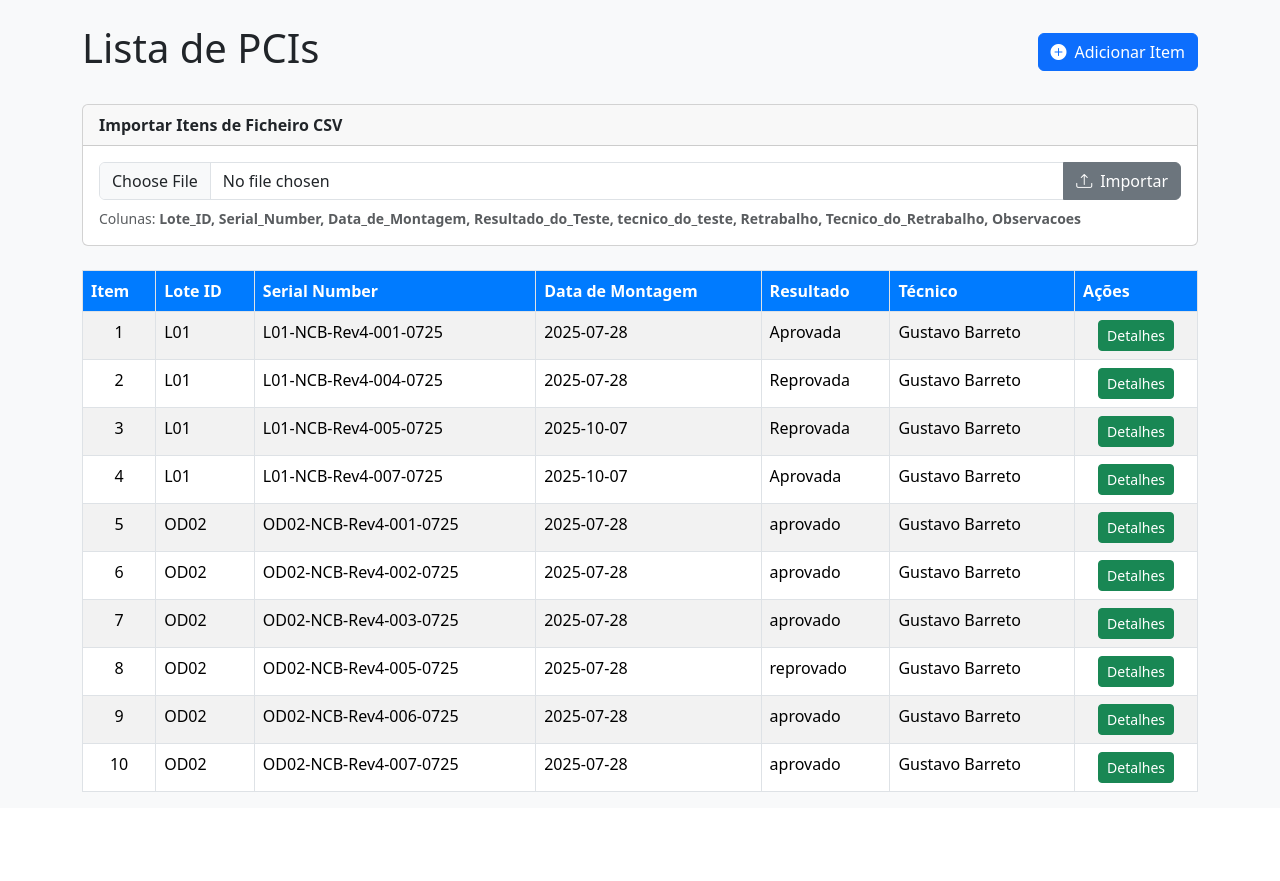
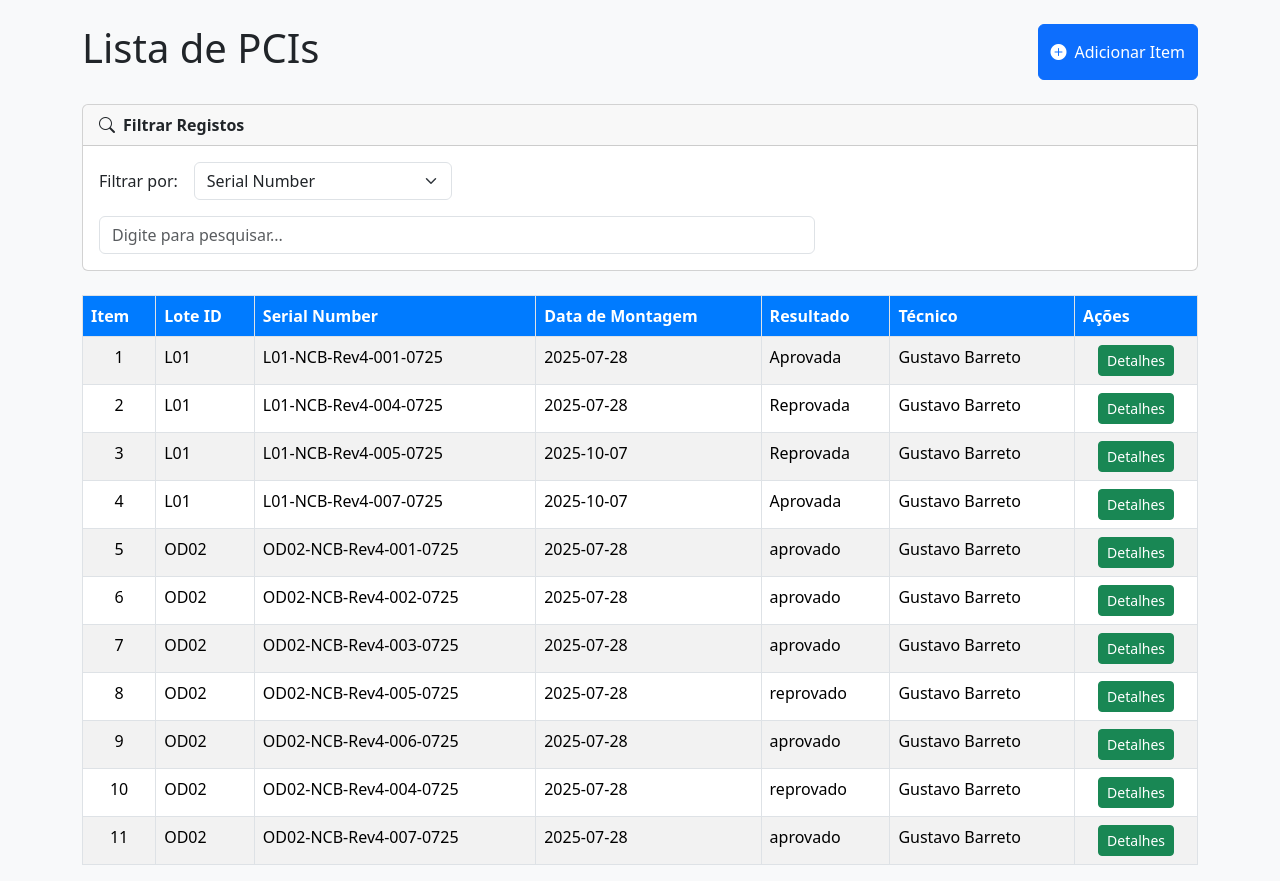
Before and after one commit to gustavo-gbarreto/Registro-de-PCIs, a Flask app: page /admin/ in a window 1280 px wide. Shown: the part 56-937 px from the top of the page. Before the commit the page ends 848 px from the top, so only its background shows below. Run offline with Flask 3, Linux system fonts and the light colour scheme; a user stored in the database is signed in.

Commit message:
adição do sistema de filtro de pesquisa

```diff
--- a/templates/lotes.html
+++ b/templates/lotes.html
@@ -1,5 +1,7 @@
 {% extends "base.html" %}
+
 {% block title %}Lista de Lotes{% endblock %}
+
 {% block styles %}
 <style>
     .modal { display: none; position: fixed; z-index: 1050; left: 0; top: 0; width: 100%; height: 100%; background-color: rgba(0,0,0,0.5); justify-content: center; align-items: center; overflow-y: auto; }
@@ -9,50 +11,66 @@
     .required-indicator { color: #dc3545; display: none; }
 </style>
 {% endblock %}
+
+
 {% block content %}
-<div class="d-flex justify-content-between align-items-center mb-4">
+<div class="d-flex justify-content-between align-items: center mb-4">
     <h1>Lista de PCIs</h1>
     {% if current_user and current_user.is_authenticated and current_user.role == 'admin' %}
-    <button class="btn btn-primary" id="btn-add-item"><i class="bi bi-plus-circle-fill me-2"></i>Adicionar Item</button>
+    <button class="btn btn-primary" id="btn-add-item">
+        <i class="bi bi-plus-circle-fill me-2"></i>Adicionar Item
+    </button>
     {% endif %}
 </div>
-{% if current_user and current_user.is_authenticated and current_user.role == 'admin' %}
+
 <div class="card mb-4">
-    <div class="card-header"><strong>Importar Itens de Ficheiro CSV</strong></div>
+    <div class="card-header"><i class="bi bi-search me-2"></i><strong>Filtrar Registos</strong></div>
     <div class="card-body">
-        <form action="{{ url_for('admin.upload_csv') }}" method="POST" enctype="multipart/form-data">
-            <div class="input-group">
-                <input type="file" class="form-control" name="csv_file" accept=".csv" required>
-                <button class="btn btn-secondary" type="submit"><i class="bi bi-upload me-2"></i>Importar</button>
+        <div class="row g-3 align-items-center">
+            <div class="col-auto"><label for="filter-column" class="col-form-label">Filtrar por:</label></div>
+            <div class="col-md-3">
+                <select id="filter-column" class="form-select">
+                    <option value="2" selected>Serial Number</option>
+                    <option value="1">Lote ID</option>
+                    <option value="3">Data de Montagem</option>
+                    <option value="4">Resultado do Teste</option>
+                </select>
             </div>
-            <div class="form-text mt-2">Colunas: <strong>Lote_ID, Serial_Number, Data_de_Montagem, Resultado_do_Teste, tecnico_do_teste, Retrabalho, Tecnico_do_Retrabalho, Observacoes</strong></div>
-        </form>
+            <div class="col-md-8"><input type="text" id="filter-input" class="form-control" placeholder="Digite para pesquisar..."></div>
         </div>
     </div>
-{% endif %}
+</div>
+
 <div class="table-responsive">
     <table class="table table-striped table-bordered table-hover">
         <thead>
             <tr>
-                <th>Item</th> <th>Lote ID</th> <th>Serial Number</th> <th>Data de Montagem</th> <th>Resultado</th> <th>Técnico</th> <th>Ações</th>
+                <th>Item</th><th>Lote ID</th><th>Serial Number</th><th>Data de Montagem</th><th>Resultado</th><th>Técnico</th><th>Ações</th>
             </tr>
         </thead>
-        <tbody>
+        <tbody id="pci-table-body">
             {% for id, dados in pci_list.items() %}
             <tr>
-                <td class="text-center">{{ id }}</td> <td>{{ dados.Lote_ID }}</td> <td>{{ dados.Serial_Number }}</td> <td>{{ dados.Data_de_Montagem }}</td> <td>{{ dados.Resultado_do_Teste }}</td> <td>{{ dados.tecnico_do_teste }}</td>
+                <td class="text-center">{{ id }}</td><td>{{ dados.Lote_ID }}</td><td>{{ dados.Serial_Number }}</td><td>{{ dados.Data_de_Montagem }}</td><td>{{ dados.Resultado_do_Teste }}</td><td>{{ dados.tecnico_do_teste }}</td>
                 <td class="text-center"><button class="btn btn-success btn-sm btn-detalhes" data-target="modal-{{ id }}">Detalhes</button></td>
             </tr>
             {% endfor %}
         </tbody>
     </table>
 </div>
+
 {% if current_user and current_user.is_authenticated and current_user.role == 'admin' %}
 <div id="modal-add-item" class="modal">
-    <div class="modal-conteudo">
+    <div class="modal-conteudo" style="width: 90%; max-width: 700px;">
         <span class="fechar">&times;</span>
+        <ul class="nav nav-tabs" id="add-item-tab" role="tablist">
+            <li class="nav-item" role="presentation"><button class="nav-link active" id="manual-tab" data-bs-toggle="tab" data-bs-target="#manual-pane" type="button">Adicionar Manualmente</button></li>
+            <li class="nav-item" role="presentation"><button class="nav-link" id="csv-tab" data-bs-toggle="tab" data-bs-target="#csv-pane" type="button">Importar de CSV</button></li>
+        </ul>
+        <div class="tab-content pt-3" id="add-item-tabContent">
+            <div class="tab-pane fade show active" id="manual-pane" role="tabpanel">
                 <form id="form-add-item" action="{{ url_for('admin.cadastro_lotes') }}" method="POST">
-            <h2>Adicionar Novo Item Manualmente</h2><hr>
+                    <h2>Adicionar Novo Item</h2><hr>
                     <div class="row">
                         <div class="col-md-6 mb-3"><label class="form-label">Lote ID</label><input type="text" name="Lote_ID" class="form-control" required></div>
                         <div class="col-md-6 mb-3"><label class="form-label">Serial Number</label><input type="text" name="Serial_Number" class="form-control" required></div>
@@ -68,14 +86,25 @@
                     <div class="d-flex justify-content-end"><button type="submit" class="btn btn-primary">Salvar Novo Item</button></div>
                 </form>
             </div>
+            <div class="tab-pane fade" id="csv-pane" role="tabpanel">
+                <h2>Importar Itens de Ficheiro CSV</h2>
+                <p>Selecione um ficheiro .csv para adicionar múltiplos itens à lista de uma só vez.</p>
+                <form action="{{ url_for('admin.upload_csv') }}" method="POST" enctype="multipart/form-data">
+                    <div class="input-group"><input type="file" class="form-control" name="csv_file" accept=".csv" required><button class="btn btn-secondary" type="submit"><i class="bi bi-upload me-2"></i>Importar</button></div>
+                    <div class="form-text mt-2">Colunas: <strong>Lote_ID, Serial_Number, Data_de_Montagem, Resultado_do_Teste, tecnico_do_teste, Retrabalho, Tecnico_do_Retrabalho, Observacoes</strong></div>
+                </form>
+            </div>
+        </div>
+    </div>
 </div>
 {% endif %}
+
 {% for id, dados in pci_list.items() %}
 <div id="modal-{{ id }}" class="modal">
     <div class="modal-conteudo" id="modal-content-{{ id }}">
         <span class="fechar">&times;</span>
         <h2>Detalhes: {{ dados.Serial_Number }}</h2><hr>
-        <p><strong>Lote ID:</strong> {{ dados.Lote_ID }}</p> <p><strong>Data de Montagem:</strong> {{ dados.Data_de_Montagem }}</p> <p><strong>Resultado do Teste:</strong> {{ dados.Resultado_do_Teste }}</p> <p><strong>Técnico do Teste:</strong> {{ dados.tecnico_do_teste }}</p> <p><strong>Retrabalho:</strong> {{ dados.Retrabalho }}</p> <p><strong>Técnico do Retrabalho:</strong> {{ dados.Tecnico_do_Retrabalho }}</p> <p><strong>Observações:</strong> {{ dados.Observacoes }}</p>
+        <p><strong>Lote ID:</strong> {{ dados.Lote_ID }}</p><p><strong>Data de Montagem:</strong> {{ dados.Data_de_Montagem }}</p><p><strong>Resultado do Teste:</strong> {{ dados.Resultado_do_Teste }}</p><p><strong>Técnico do Teste:</strong> {{ dados.tecnico_do_teste }}</p><p><strong>Retrabalho:</strong> {{ dados.Retrabalho }}</p><p><strong>Técnico do Retrabalho:</strong> {{ dados.Tecnico_do_Retrabalho }}</p><p><strong>Observações:</strong> {{ dados.Observacoes }}</p>
         {% if current_user and current_user.is_authenticated and current_user.role == 'admin' %}
         <div class="mt-4 d-flex justify-content-end gap-2">
             <button class="btn btn-warning" c-get="{{ url_for('admin.obter_pci_form', serial_id=id) }}" c-target="#modal-content-{{ id }}"><i class="bi bi-pencil-fill me-2"></i>Editar</button>
@@ -86,9 +115,37 @@
 </div>
 {% endfor %}
 {% endblock %}
+
 {% block scripts %}
 <script>
 document.addEventListener('DOMContentLoaded', () => {
+    // Lógica de Filtro
+    const filterInput = document.getElementById('filter-input');
+    const filterColumn = document.getElementById('filter-column');
+    const tableBody = document.getElementById('pci-table-body');
+    function filterTable() {
+        if (!filterInput || !filterColumn || !tableBody) return;
+        const query = filterInput.value.toUpperCase();
+        const columnIndex = parseInt(filterColumn.value, 10);
+        const rows = tableBody.getElementsByTagName('tr');
+        for (let i = 0; i < rows.length; i++) {
+            const cell = rows[i].getElementsByTagName('td')[columnIndex];
+            if (cell) {
+                const cellText = cell.textContent || cell.innerText;
+                if (cellText.toUpperCase().indexOf(query) > -1) {
+                    rows[i].style.display = "";
+                } else {
+                    rows[i].style.display = "none";
+                }
+            }
+        }
+    }
+    if (filterInput) {
+        filterInput.addEventListener('keyup', filterTable);
+        filterColumn.addEventListener('change', filterTable);
+    }
+
+    // Lógica para o formulário de ADIÇÃO MANUAL
     const formAddItem = document.getElementById('form-add-item');
     if (formAddItem) {
         formAddItem.addEventListener('submit', async (e) => {
@@ -100,6 +157,8 @@
             else { const err = await resp.json(); alert(err.message ? 'Erro: ' + err.message : 'Ocorreu um erro.'); }
         });
     }
+
+    // Lógica de validação condicional do formulário de ADIÇÃO
     const resAdd = document.getElementById('add-resultado-teste');
     if (resAdd) {
         const retrabalhoAdd = document.getElementById('add-retrabalho');
@@ -116,7 +175,10 @@
             }
         };
         resAdd.addEventListener('change', updateAddFields);
+        updateAddFields();
     }
+
+    // Delegação de evento para os formulários de EDIÇÃO
     document.body.addEventListener('submit', async (e) => {
         if (e.target && e.target.id.startsWith('edit-form-')) {
             const form = e.target;
@@ -128,6 +190,8 @@
             else { alert('Ocorreu um erro ao salvar as alterações.'); }
         }
     });
+
+    // Delegação de evento para a validação condicional dos formulários de EDIÇÃO
     document.body.addEventListener('change', (e) => {
         if (e.target && e.target.id.startsWith('edit-resultado-teste-')) {
             const resEdit = e.target;
@@ -135,18 +199,24 @@
             const retrabalhoEdit = document.getElementById('edit-retrabalho-' + id);
             const tecRetrabalhoEdit = document.getElementById('edit-tecnico-retrabalho-' + id);
             const indicatorsEdit = document.querySelectorAll(`#edit-form-${id} .required-indicator`);
+            if (retrabalhoEdit && tecRetrabalhoEdit && indicatorsEdit.length > 0) {
                 const isReprovado = resEdit.value === 'Reprovada';
                 retrabalhoEdit.required = isReprovado;
                 tecRetrabalhoEdit.required = isReprovado;
                 indicatorsEdit.forEach(i => i.style.display = isReprovado ? 'inline' : 'none');
             }
+        }
     });
+
+    // Lógica COMPLETA para abrir e fechar TODOS os modais
     const btnAddItem = document.getElementById('btn-add-item');
     if (btnAddItem) { btnAddItem.addEventListener('click', () => { document.getElementById('modal-add-item').style.display = 'flex'; }); }
     document.querySelectorAll('.btn-detalhes').forEach(b => { b.addEventListener('click', () => { const modal = document.getElementById(b.dataset.target); if (modal) modal.style.display = 'flex'; }); });
     document.querySelectorAll('.fechar').forEach(b => { b.addEventListener('click', () => { b.closest('.modal').style.display = 'none'; }); });
     window.addEventListener('click', (e) => { if (e.target.classList.contains('modal')) e.target.style.display = 'none'; });
-    if (window.$C) $C();
+
+    // Re-inicializa o cru.js para os botões de DELETAR que ainda o usam
+    if (window.$C) { $C(); }
 });
 </script>
 {% endblock %}
```
Also changed, not shown: database/PCI_list.py (+11 -1 lines). Lines whose indentation alone changed are shown as unchanged.
